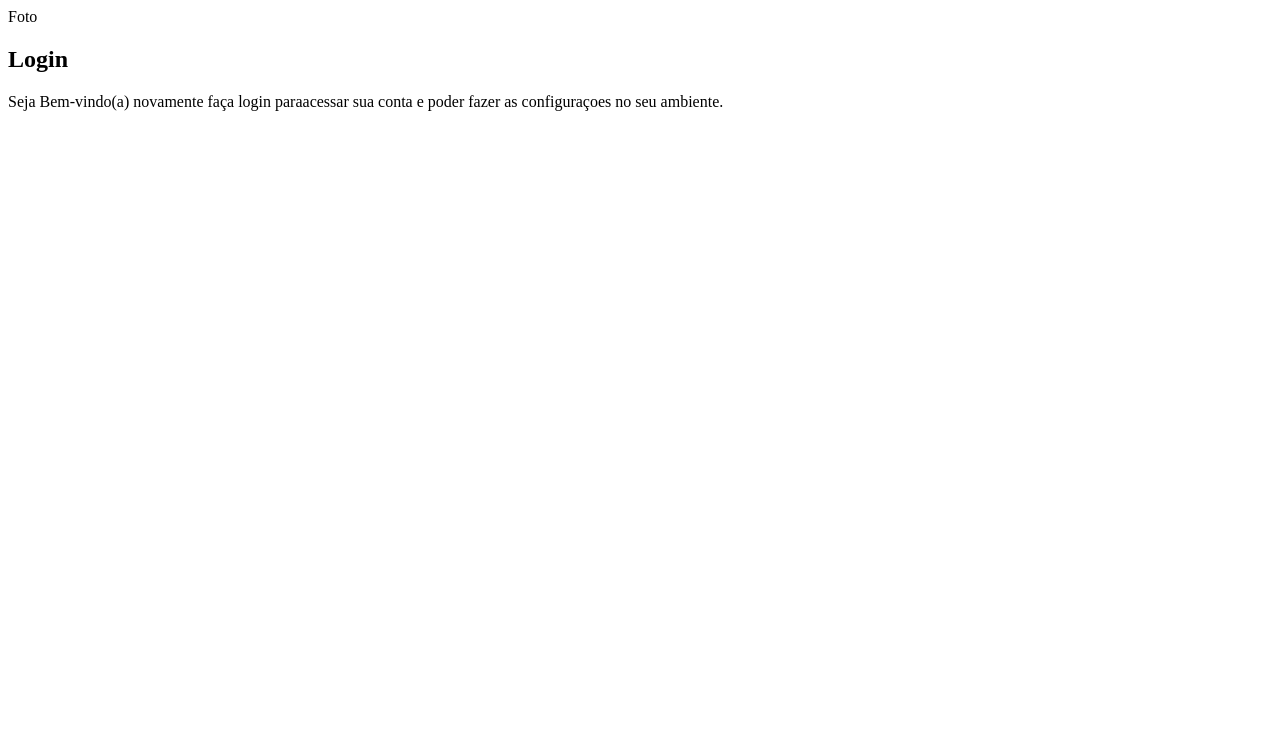
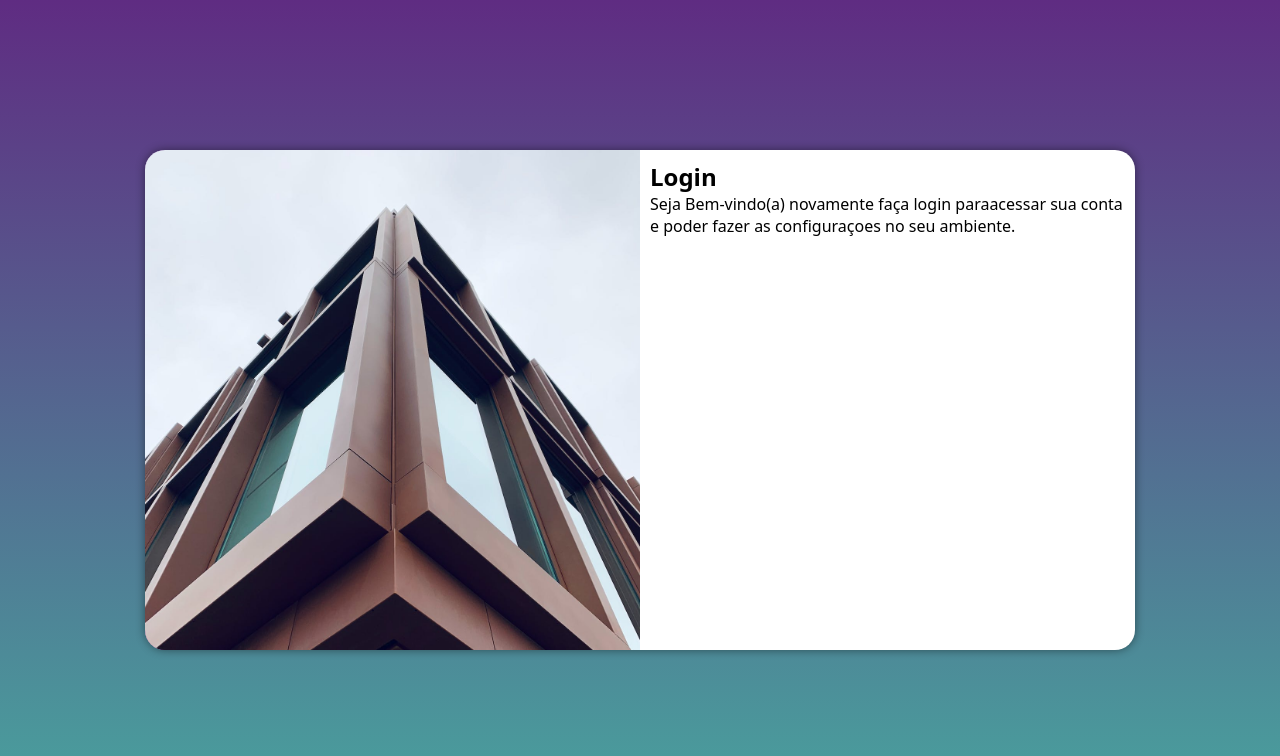
Before and after one commit to PedroVecs/projeto-login, a plain HTML site: page index.html in a window 1280 px wide. Drawn offline with Linux system fonts and the light colour scheme.

Commit message:
Media Query para outras telas

```diff
--- /dev/null
+++ b/estilos/media-query.css
@@ -0,0 +1,44 @@
+@charset "UTF-8";
+
+@media screen and (min-width: 768px) and (max-width: 992px) {
+    body {
+        background-image: linear-gradient(to top, #49a09d, #5f2c82);
+    }
+
+    section#login {
+        width: 80vw;
+    }
+
+    section#login > div#imagem {
+        float: left;
+        width: 30%;
+        height: 100%;
+    }
+
+    section#login > div#formulario {
+        float: right;
+        width: 70%;
+    }
+}
+
+@media screen and (min-width: 992px) {
+    body {
+        background-image: linear-gradient(to top, #49a09d, #5f2c82);
+
+    }
+
+    section#login {
+        width: 990px;
+    }
+
+    section#login > div#imagem {
+        float: left;
+        width: 50%;
+        height: 100%;
+    }
+
+    section#login > div#formulario {
+        float: right;
+        width: 50%;
+    }
+}
--- a/estilos/style.css
+++ b/estilos/style.css
@@ -4,5 +4,52 @@
       PALATA DE CORES
       Verde: #49a09d
       lilás: #5f2c82
+*/
 
-*/
+* {
+    font-family: system-ui, -apple-system, BlinkMacSystemFont, 'Segoe UI', Roboto, Oxygen, Ubuntu, Cantarell, 'Open Sans', 'Helvetica Neue', sans-serif;
+    padding: 0px;
+    margin: 0px;
+     box-sizing: border-box;
+}
+
+body,html {
+    background-color: #5f2c82 ;
+    height: 100vh;
+    width: 100vw;
+}
+
+main {
+    position: relative;
+    height: 100vh;
+    width: 100vw;
+}
+
+section#login {
+    position: absolute;
+    top: 50%;
+    left: 50%;
+    transform: translate(-50%, -50%);
+    overflow: hidden;
+
+    background-color: white;
+    width: 250px;
+    height: 500px;
+    border-radius: 20px;
+    box-shadow: 0px 0px 10px  rgba(0, 0, 0, 0.452);
+
+    transition: width .1s, height .1s;
+    transition-timing-function: ease;
+}
+
+section#login > div#imagem {
+    display: block;
+    background: #5f2c82 url(../imagens/pexels-david-underland-3523621.jpg) no-repeat ;
+    background-size: cover;
+    height: 200px;
+}
+
+section#login >div#formulario {
+    display: block;
+    padding: 10px ;
+}
--- a/index.html
+++ b/index.html
@@ -5,12 +5,13 @@
     <meta name="viewport" content="width=device-width, initial-scale=1.0">
     <title>login</title>
     <link rel="stylesheet" href="estilos/style.css">
+    <link rel="stylesheet" href="estilos/media-query.css">
 </head>
 <body>
     <main>
         <section id="login">
               <div id="imagem">
-                  Foto
+
               </div>
               <div id="formulario">
                   <h1>Login</h1>
```
